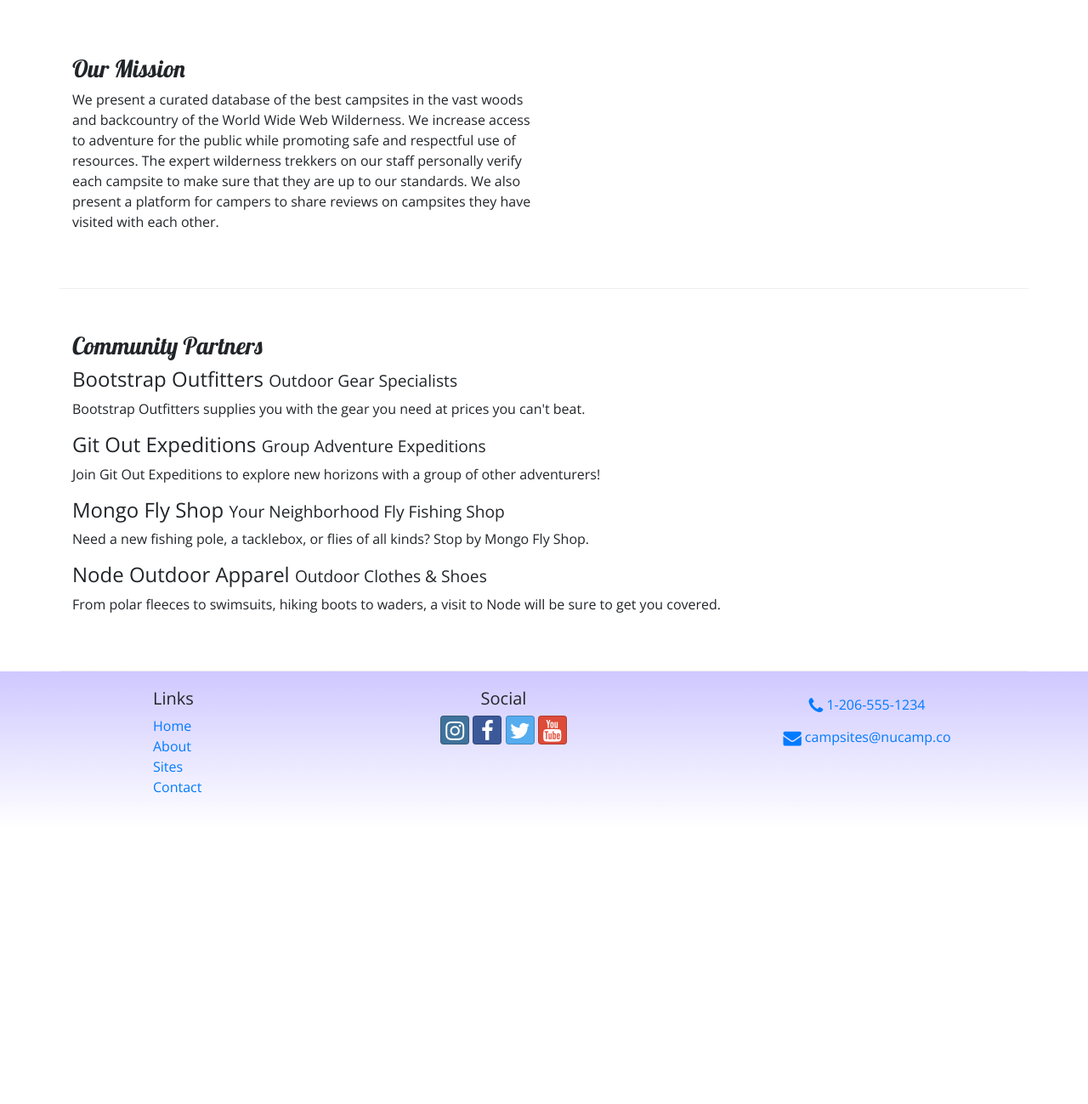
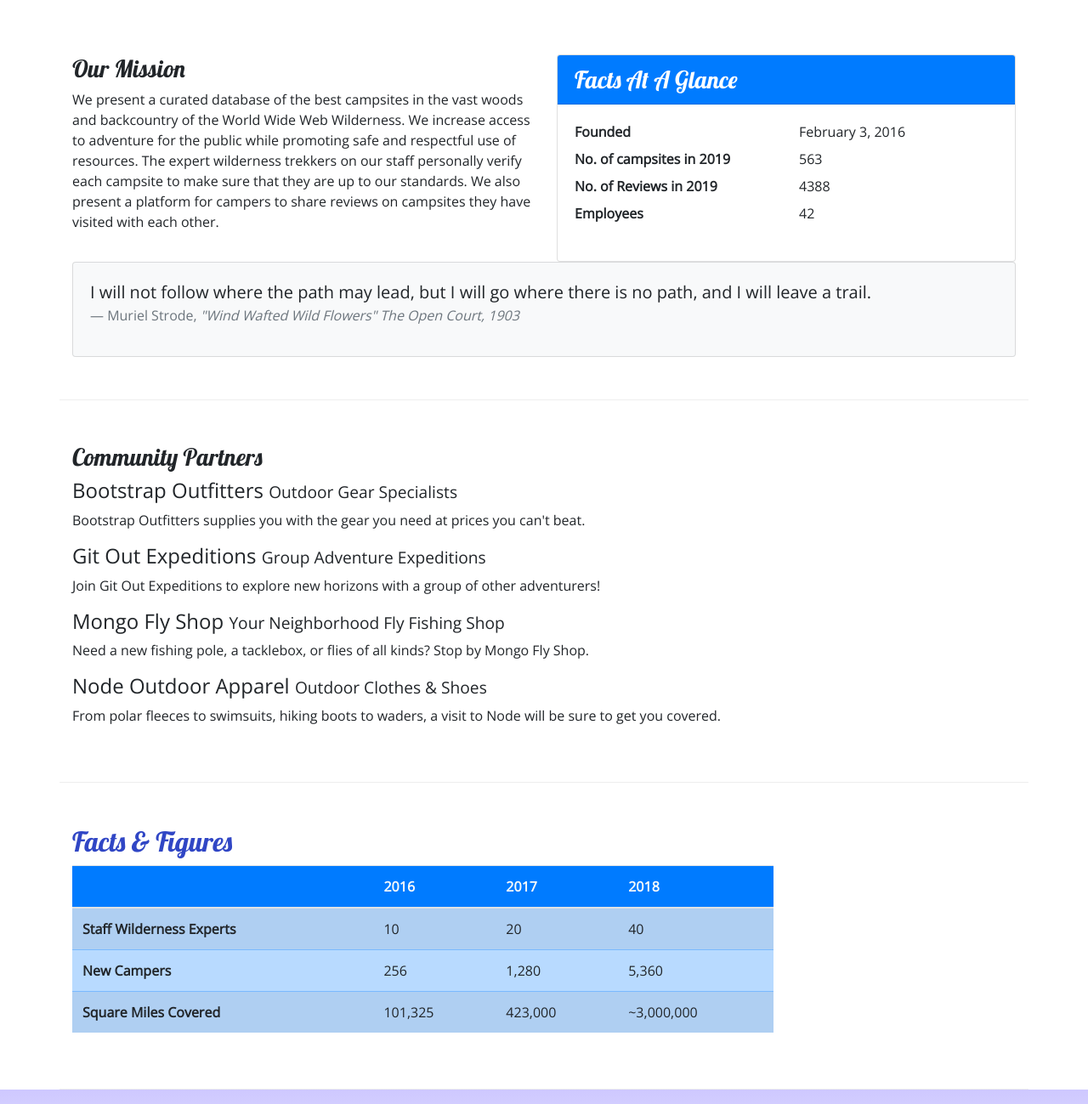
Before and after one commit to NicholasOlate/nucampsite, a website: page aboutus.html in a window 1280 px wide. Shown: the part 340-1639 px from the top of the page at 85% size. Before the commit the page ends 1314 px from the top, so only its background shows below. Drawn offline with nearby package versions, Linux system fonts and the light colour scheme.

Commit message:
Tables and Cards

```diff
--- a/aboutus.html
+++ b/aboutus.html
@@ -13,7 +13,7 @@
     <link rel="stylesheet" href="node_modules/font-awesome/css/font-awesome.min.css" />
     <link rel="stylesheet" href="node_modules/bootstrap-social/bootstrap-social.css" />
     <link rel="stylesheet" href="https://fonts.googleapis.com/css?family=Lobster|Open+Sans" />
-    <link rel="stylesheet" href="styles.css" />
+    <link rel="stylesheet" href="css/styles.css" />
     <title>NuCamp: A Better Way To Camp</title>
 </head>
 
@@ -64,7 +64,37 @@
                 <h3>Our Mission</h3>
                 <p>We present a curated database of the best campsites in the vast woods and backcountry of the World Wide Web Wilderness. We increase access to adventure for the public while promoting safe and respectful use of resources. The expert wilderness trekkers on our staff personally verify each campsite to make sure that they are up to our standards. We also present a platform for campers to share reviews on campsites they have visited with each other.</p>
             </div>
+            <div class="col-sm-6">
+                <div class="card">
+                    <h3 class="card-header bg-primary text-white">Facts At A Glance</h3>
+                    <div class="card-body">
+                        <dl class="row">
+                            <dt class="col-6">Founded</dt>
+                            <dd class="col-6">February 3, 2016</dd>
+                            <dt class="col-6">No. of campsites in 2019</dt>
+                            <dd class="col-6">563</dd>
+                            <dt class="col-6">No. of Reviews in 2019</dt>
+                            <dd class="col-6">4388</dd>
+                            <dt class="col-6">Employees</dt>
+                            <dd class="col-6">42</dd>
+                        </dl>
+                    </div>
+                </div>
+            </div>
+            <div class="col">
+                <div class="card bg-light md-3">
+                    <blockquote class="blockquote card-body">
+                        <p class="mb-0">I will not follow where the path may lead, but I will go where there is no path, and I will leave a trail.</p>
+                        <footer class="blockquote-footer">Muriel Strode,
+                            <cite title="Source Title">"Wind Wafted Wild Flowers"
+                                The Open Court, 1903
+                            </cite>
+                        </footer>
+                    </blockquote>
+                </div>
+            </div>
         </div>
+
 
         <div class="row row-content">
             <div class="col">
@@ -79,9 +109,49 @@
                 <p class="d-none d-sm-block">From polar fleeces to swimsuits, hiking boots to waders, a visit to Node will be sure to get you covered.</p>
             </div>
         </div>
+
+        <div class="row row-content">
+            <div class="col-sm-9">
+                <h2>Facts &amp; Figures</h2>
+                <div class="table-responsive">
+                    <table class="table table-striped">
+                        <thead>
+                            <tr class="bg-primary text-light">
+                                <th></th>
+                                <th>2016</th>
+                                <th>2017</th>
+                                <th>2018</th>
+                            </tr>
+                        </thead>
+                        <tbody class="table-primary">
+                            <tr>
+                                <th>Staff Wilderness Experts</th>
+                                <td>10</td>
+                                <td>20</td>
+                                <td>40</td>
+                            </tr>
+                            <tr>
+                                <th>New Campers</th>
+                                <td>256</td>
+                                <td>1,280</td>
+                                <td>5,360</td>
+                            </tr>
+                            <tr>
+                                <th>Square Miles Covered</th>
+                                <td>101,325</td>
+                                <td>423,000</td>
+                                <td>~3,000,000</td>
+                            </tr>
+                        </tbody>
+                    </table>
+                </div>
+            </div>
+        </div>
+
+
     </div>
 
-    <footer>
+    <footer class="site-footer">
         <div class="container">
             <div class="row">
                 <div class="col-4 col-sm-2 offset-1">
--- a/styles.css
+++ b/css/styles.css
@@ -14,7 +14,7 @@
     color: #CEC8FF;
 }
 
-footer {
+.site-footer {
     background-image: linear-gradient(#CEC8FF, white);
     padding: 20px 0;
 }
```
Also changed, not shown: contactus.html (+2 -2 lines), index.html (+2 -2 lines).
